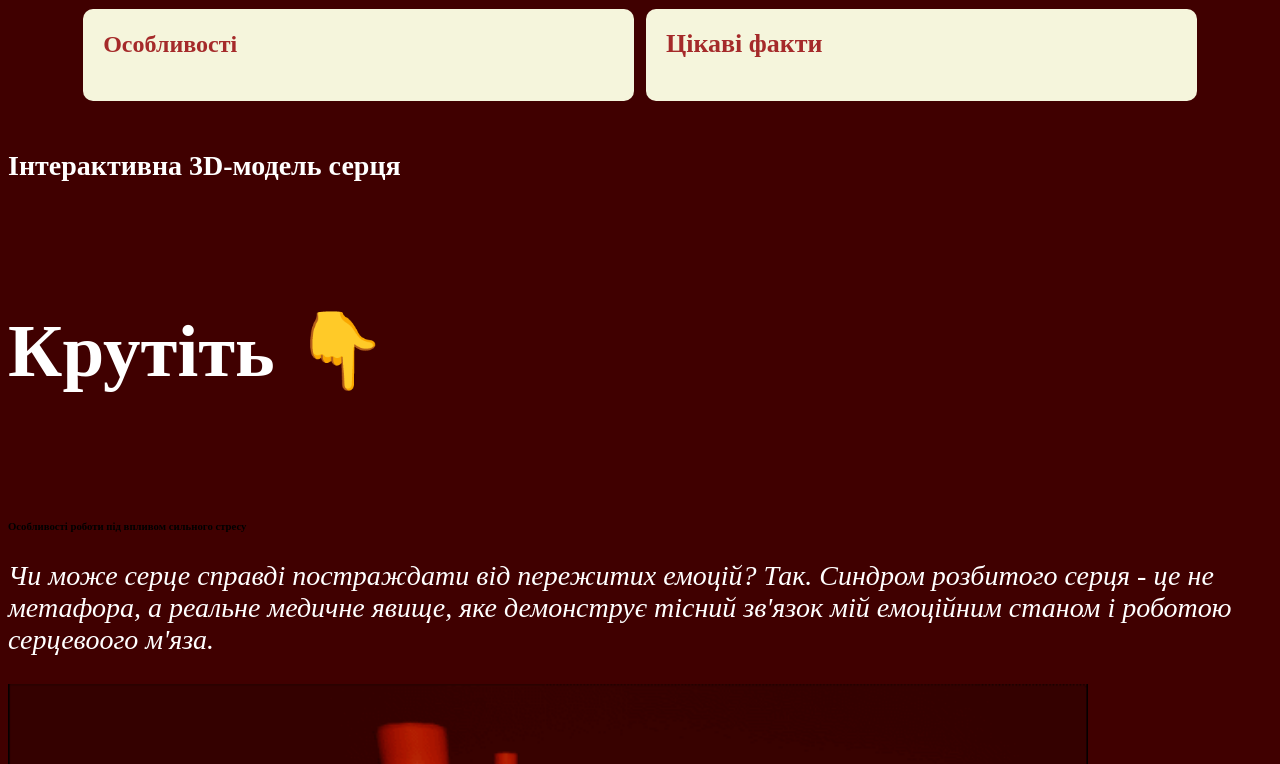
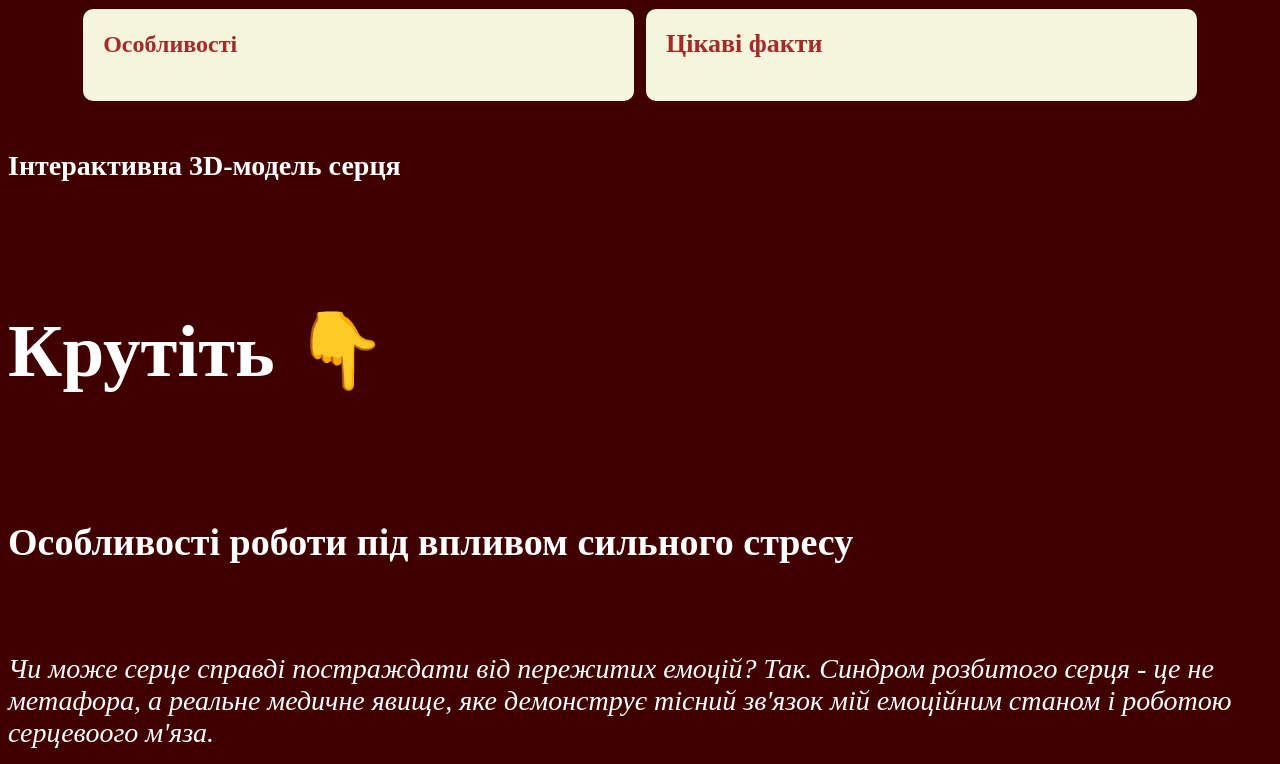
Before and after one commit to nik54-3d/uuytft26-heart_project, a plain HTML site: page index.html in a window 1280 px wide. Shown: the part 786-1550 px from the top of the page. Drawn offline with nearby package versions, Linux system fonts and the light colour scheme.

Commit message:
Update index.html

```diff
--- a/index.html
+++ b/index.html
@@ -34,8 +34,8 @@
     shadow-intensity="1"
     style="width: 100%; height: 400px; background-color: #400000;">
 </model-viewer>
-<h6 id="causes; style="color: white; font-size: 38px;">Особливості роботи під впливом сильного стресу</h6>
-   <p style="color: white; font-size: 28px;"><i>Чи може серце справді постраждати від пережитих емоцій? Так. Синдром розбитого серця - це не метафора, а реальне медичне явище, яке демонструє тісний зв'язок мій емоційним станом і роботою серцевоого м'яза.</i></p>
+<h6 id="causes" style="color: white; font-size: 38px;">Особливості роботи під впливом сильного стресу</h6>
+<p style="color: white; font-size: 28px;"><i>Чи може серце справді постраждати від пережитих емоцій? Так. Синдром розбитого серця - це не метафора, а реальне медичне явище, яке демонструє тісний зв'язок мій емоційним станом і роботою серцевоого м'яза.</i></p>
 <img src="heart.gif"
 alt="Синдром розбитого серця"
 style="color: white; width: 1080px">
```
